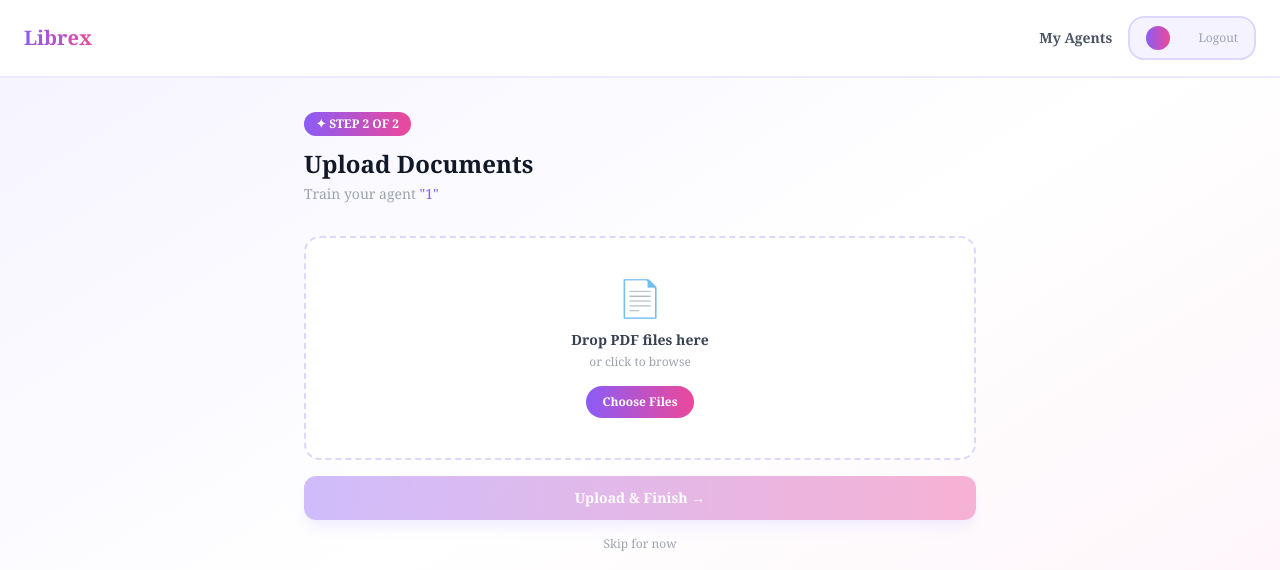
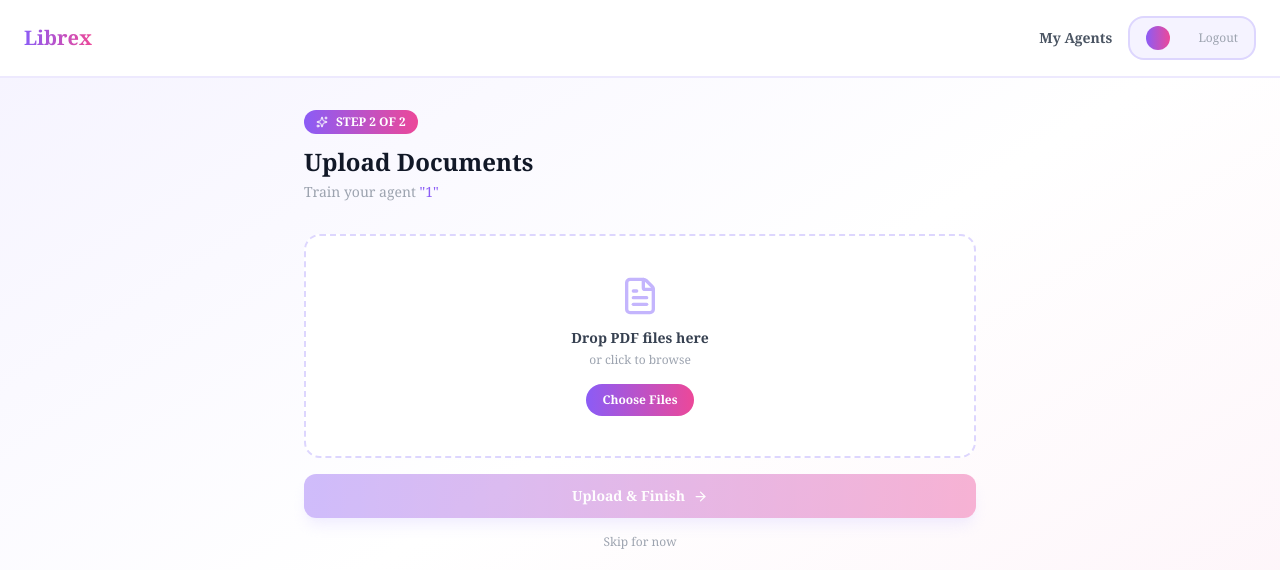
Before and after one commit to poklonovaSofia/llm-based-assistant, a React (Vite) app in the folder frontend/: page /upload/1 in a window 1280 px wide. Shown: the top 570 px of the page. Built offline with nearby package versions, Linux system fonts and the light colour scheme; sample sign-in values are in the browser's storage.

Commit message:
rechanged icons2

```diff
--- a/frontend/src/pages/UploadDocuments.tsx
+++ b/frontend/src/pages/UploadDocuments.tsx
@@ -1,5 +1,6 @@
 import { useState } from 'react';
 import { useParams, useNavigate, useLocation } from 'react-router-dom';
+import { Sparkles, FileText, BookOpen, X, ArrowRight } from 'lucide-react';
 
 export default function UploadDocuments() {
   const { agentId } = useParams<{ agentId: string }>();
@@ -66,7 +67,7 @@ const handleFinish = async () => {
         <div className="mb-8">
           {!isEditing && (
             <div className="inline-flex items-center gap-2 bg-gradient-to-r from-violet-500 to-pink-500 text-white text-xs font-bold px-3 py-1 rounded-full mb-3">
-              ✦ STEP 2 OF 2
+              <Sparkles size={12} /> STEP 2 OF 2
             </div>
           )}
           <h1 className="text-2xl font-bold text-gray-900">
@@ -93,7 +94,7 @@ const handleFinish = async () => {
           onDrop={handleDrop}
           className="border-2 border-dashed border-violet-200 rounded-2xl p-10 text-center hover:border-violet-400 transition-all bg-white mb-4"
         >
-          <div className="text-4xl mb-3">📄</div>
+          <FileText size={40} className="mx-auto mb-3 text-violet-300" />
           <p className="text-sm font-semibold text-gray-700">Drop PDF files here</p>
           <p className="text-xs text-gray-400 mt-1 mb-4">or click to browse</p>
           <label className="cursor-pointer inline-flex items-center gap-2 bg-gradient-to-r from-violet-500 to-pink-500 text-white text-xs font-bold px-4 py-2 rounded-full hover:opacity-90 transition">
@@ -117,17 +118,14 @@ const handleFinish = async () => {
                 className="flex items-center justify-between px-4 py-3 border-b border-gray-50 last:border-0"
               >
                 <div className="flex items-center gap-3">
-                  <span className="text-xl">📘</span>
+                  <BookOpen size={20} className="text-violet-400 flex-shrink-0" />
                   <div>
                     <p className="text-sm font-medium text-gray-800">{file.name}</p>
                     <p className="text-xs text-gray-400">{(file.size / 1024 / 1024).toFixed(1)} MB</p>
                   </div>
                 </div>
-                <button
-                  onClick={() => removeFile(index)}
-                  className="text-xs text-red-400 hover:text-red-600 font-medium transition"
-                >
-                  Remove
+                <button onClick={() => removeFile(index)} className="inline-flex items-center gap-1 text-xs text-red-400 hover:text-red-600 font-medium transition">
+                  <X size={12} /> Remove
                 </button>
               </div>
             ))}
@@ -145,9 +143,15 @@ const handleFinish = async () => {
         <button
           onClick={handleFinish}
           disabled={files.length === 0 || uploading}
-          className="w-full bg-gradient-to-r from-violet-500 to-pink-500 hover:from-violet-600 hover:to-pink-600 text-white py-3 rounded-xl font-bold text-sm transition disabled:opacity-40 shadow-lg shadow-violet-200"
+          className="w-full inline-flex items-center justify-center gap-2 bg-gradient-to-r from-violet-500 to-pink-500 hover:from-violet-600 hover:to-pink-600 text-white py-3 rounded-xl font-bold text-sm transition disabled:opacity-40 shadow-lg shadow-violet-200"
         >
-          {uploading ? `Processing...` : isEditing ? 'Add Documents →' : 'Upload & Finish →'}
+          {uploading ? (
+            'Processing...'
+          ) : isEditing ? (
+            <><span>Add Documents</span><ArrowRight size={15} /></>
+          ) : (
+            <><span>Upload & Finish</span><ArrowRight size={15} /></>
+          )}
         </button>
 
         {/* Skip */}
```
